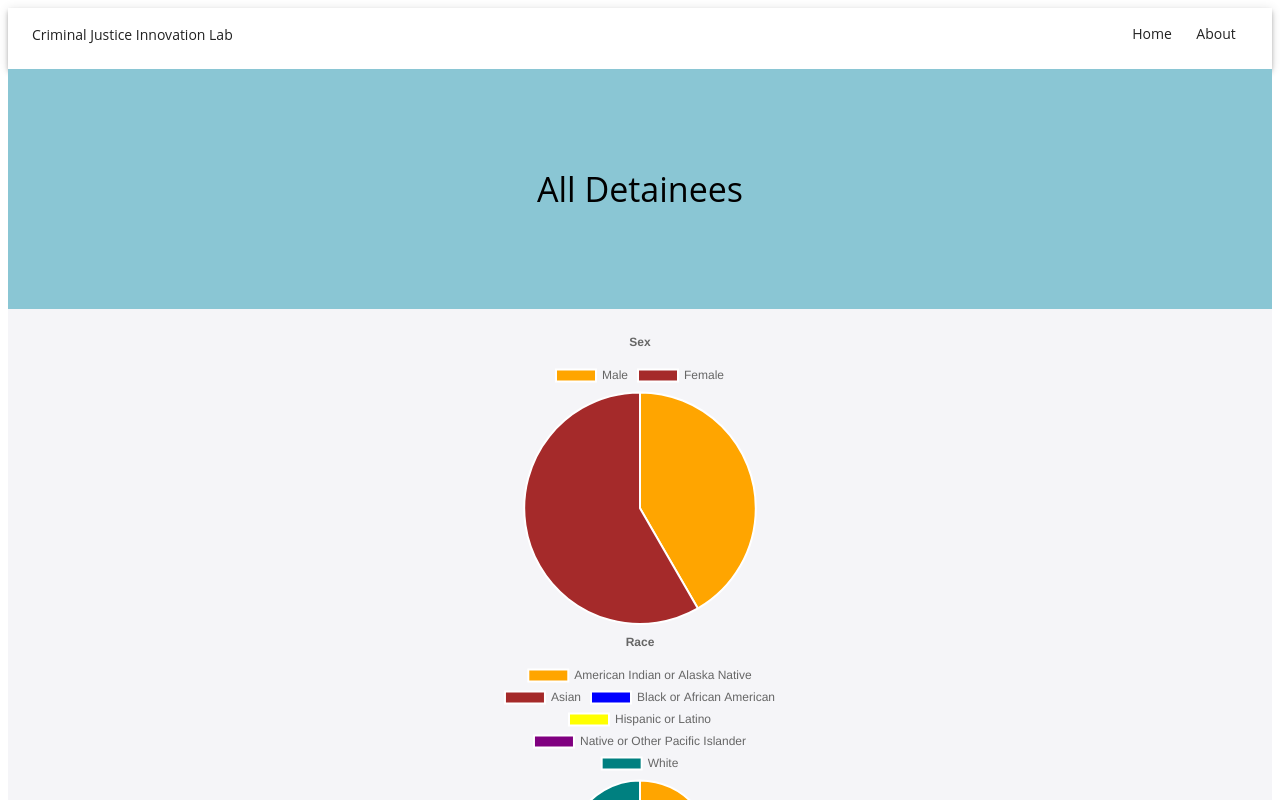
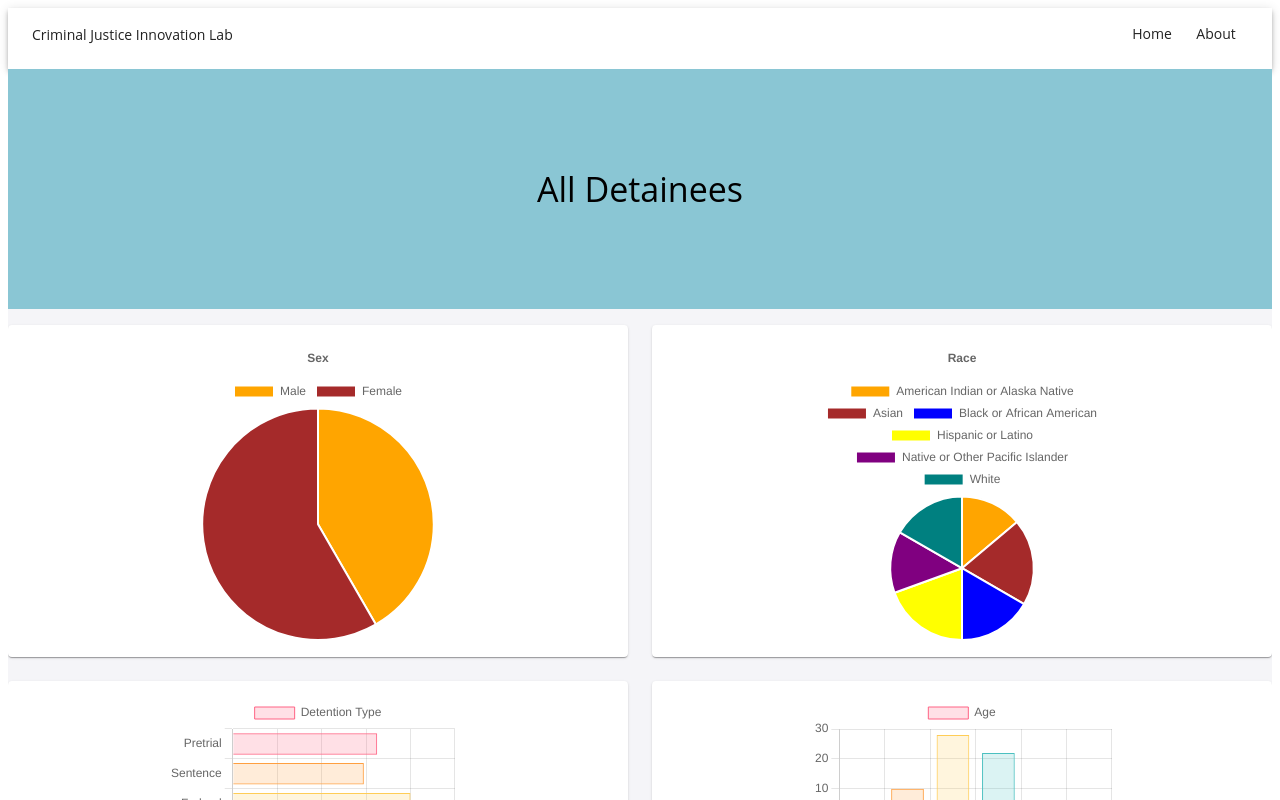
Before and after one commit to hannahgkeel/JailDashboard, a React app: page / in a window 1280 px wide. Both pictures are taken after typing "Sample" into the empty fields and a click on the button "Search". Shown: the top 800 px of the page. Built offline with nearby package versions, Linux system fonts and the light colour scheme.

Commit message:
started a grid

```diff
--- a/frontend/pages/County.js
+++ b/frontend/pages/County.js
@@ -5,9 +5,22 @@
 import AgeGraph from "../components/AgeGraph";
 import "../App.css";
 import "../styles/Home.css";
-import { Typography } from "@material-ui/core";
+import { Typography, Paper, Grid, makeStyles } from "@material-ui/core";
+
+const useStyles = makeStyles((theme) => ({
+  root: {
+    flexGrow: 1,
+  },
+  paper: {
+    padding: theme.spacing(2),
+    textAlign: 'center',
+    color: theme.palette.text.secondary,
+  },
+}));
 
 export default function County(props) {
+  const classes = useStyles();
+
   return (
       <div className="home pure-u-1">
         <div className="home-header pure-g">
@@ -20,10 +33,28 @@
             </Typography>
           </h2>
         </div>
-      <SexGraph />
-      <RaceGraph />
-      <DetentionTypeGraph />
-      <AgeGraph />
+        <Grid container spacing={3}>
+        <Grid item xs={6}>
+          <Paper className={classes.paper}>
+            <SexGraph />
+          </Paper>
+        </Grid>
+        <Grid item xs={6}>
+          <Paper className={classes.paper}>
+            <RaceGraph />
+          </Paper>
+        </Grid>
+        <Grid item xs={6}>
+          <Paper className={classes.paper}>
+            <DetentionTypeGraph />
+          </Paper>
+        </Grid>
+      <Grid item xs={6}>
+        <Paper className={classes.paper}>
+          <AgeGraph />
+        </Paper>
+        </Grid>
+        </Grid>
     </div>
   );
 }
```
